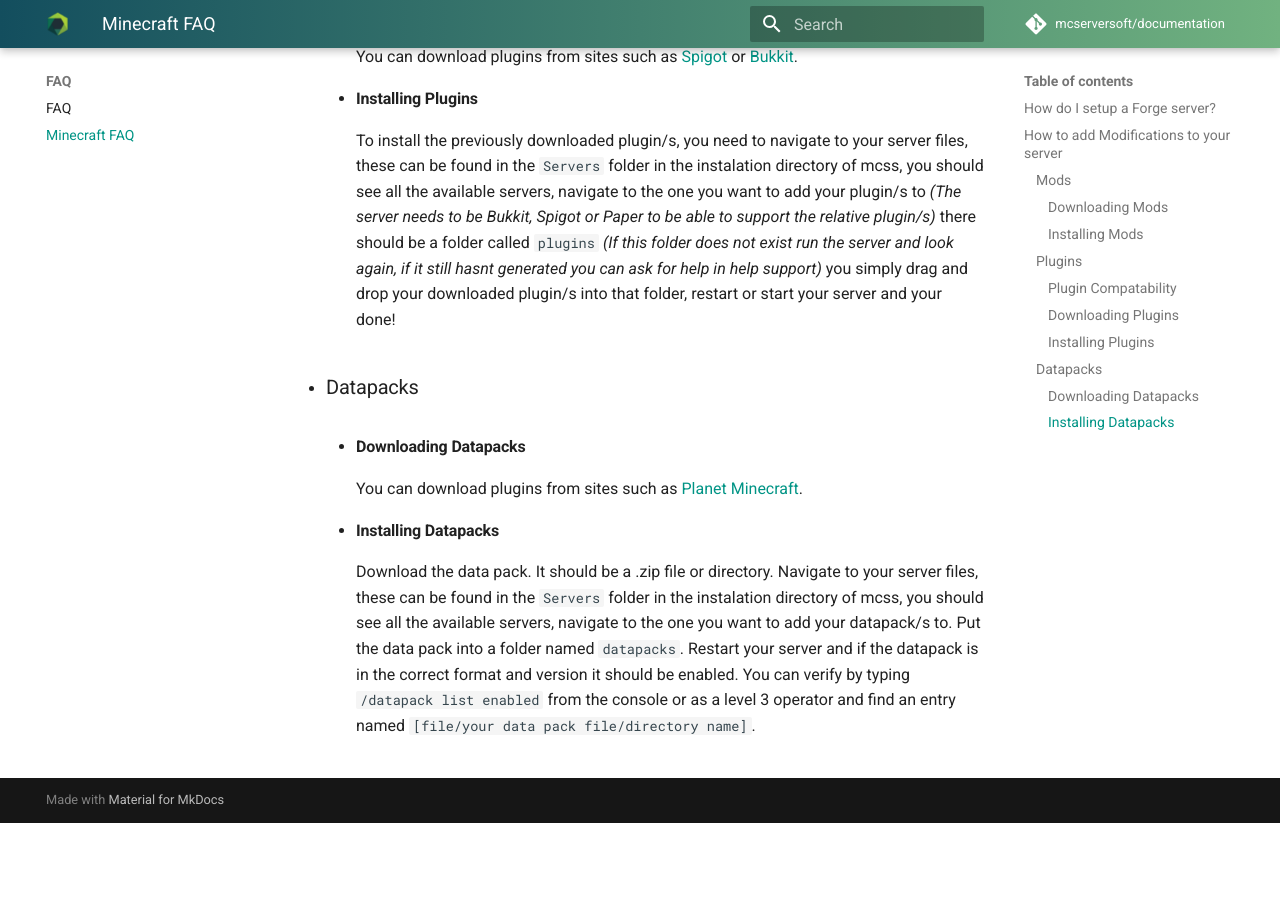
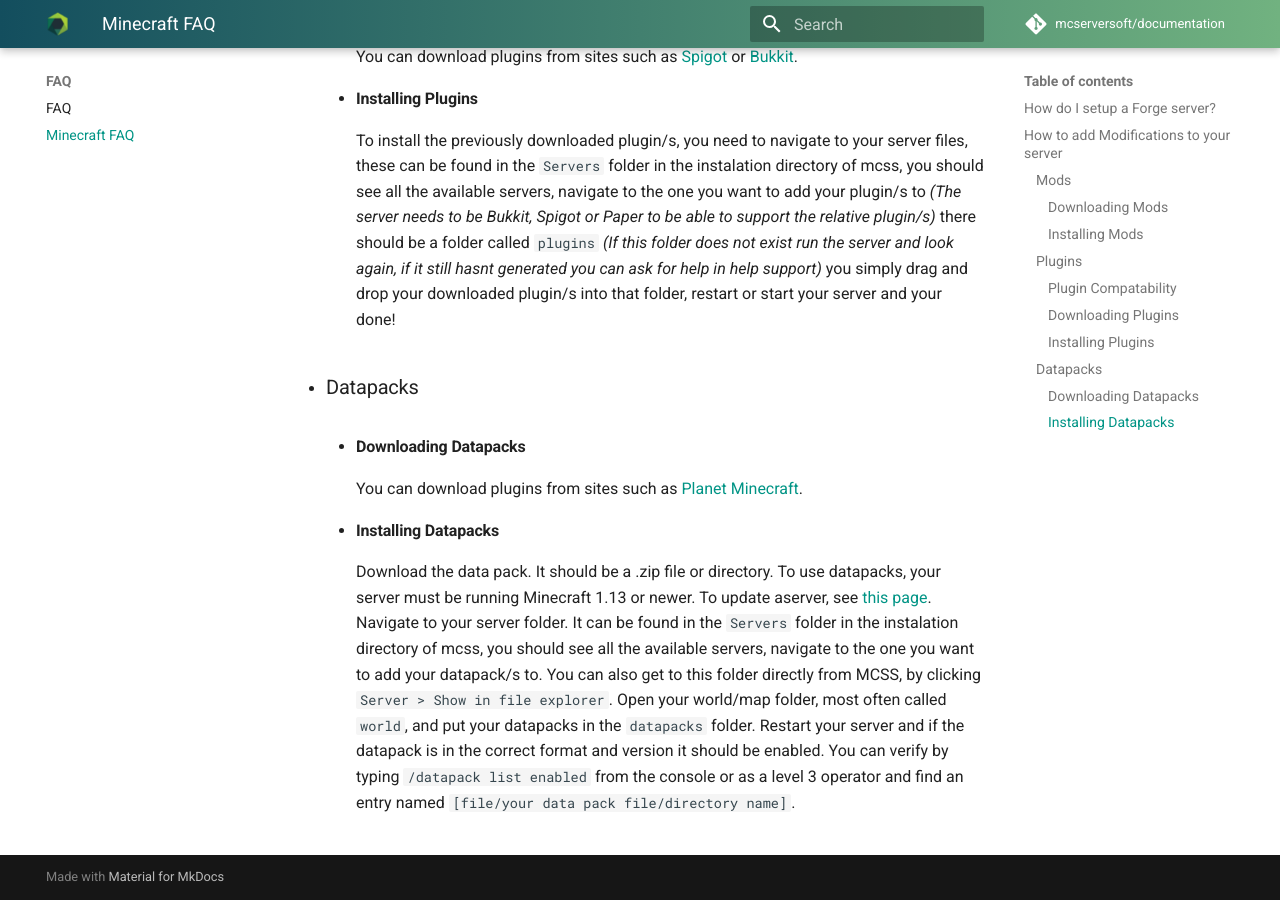
Before and after one commit to mcserversoft/documentation, an MkDocs documentation site: the page built from docs/minecraft-faq.md, in a window 1280 px wide and 900 px high, scrolled down 1319 px. Built offline with MkDocs 1.6.1 and Material for MkDocs 9.7.7, drawn with Linux system fonts in a browser that asks for light colours; comment, search, counter and statistics services are not loaded; before the commit the page ends 2142 px from its top, so only the background shows below that.

Commit message:
changed datapack installation method
datapacks are installed in /server/world/datapacks and not in /server/datapacks

```diff
--- a/docs/minecraft-faq.md
+++ b/docs/minecraft-faq.md
@@ -35,4 +35,5 @@
     * #### Downloading Datapacks
         You can download plugins from sites such as [Planet Minecraft](https://www.planetminecraft.com/data-packs/).
     * #### Installing Datapacks
-        Download the data pack. It should be a .zip file or directory. Navigate to your server files, these can be found in the `Servers` folder in the instalation directory of mcss, you should see all the available servers, navigate to the one you want to add your datapack/s to. Put the data pack into a folder named `datapacks`. Restart your server and if the datapack is in the correct format and version it should be enabled. You can verify by typing `/datapack list enabled` from the console or as a level 3 operator and find an entry named `[file/your data pack file/directory name]`.
+        Download the data pack. It should be a .zip file or directory. To use datapacks, your server must be running Minecraft 1.13 or newer. To update aserver, see [this page](./update-server.md).
+        Navigate to your server folder. It can be found in the `Servers` folder in the instalation directory of mcss, you should see all the available servers, navigate to the one you want to add your datapack/s to. You can also get to this folder directly from MCSS, by clicking `Server > Show in file explorer`. Open your world/map folder, most often called `world`, and put your datapacks in the `datapacks` folder. Restart your server and if the datapack is in the correct format and version it should be enabled. You can verify by typing `/datapack list enabled` from the console or as a level 3 operator and find an entry named `[file/your data pack file/directory name]`.
```
